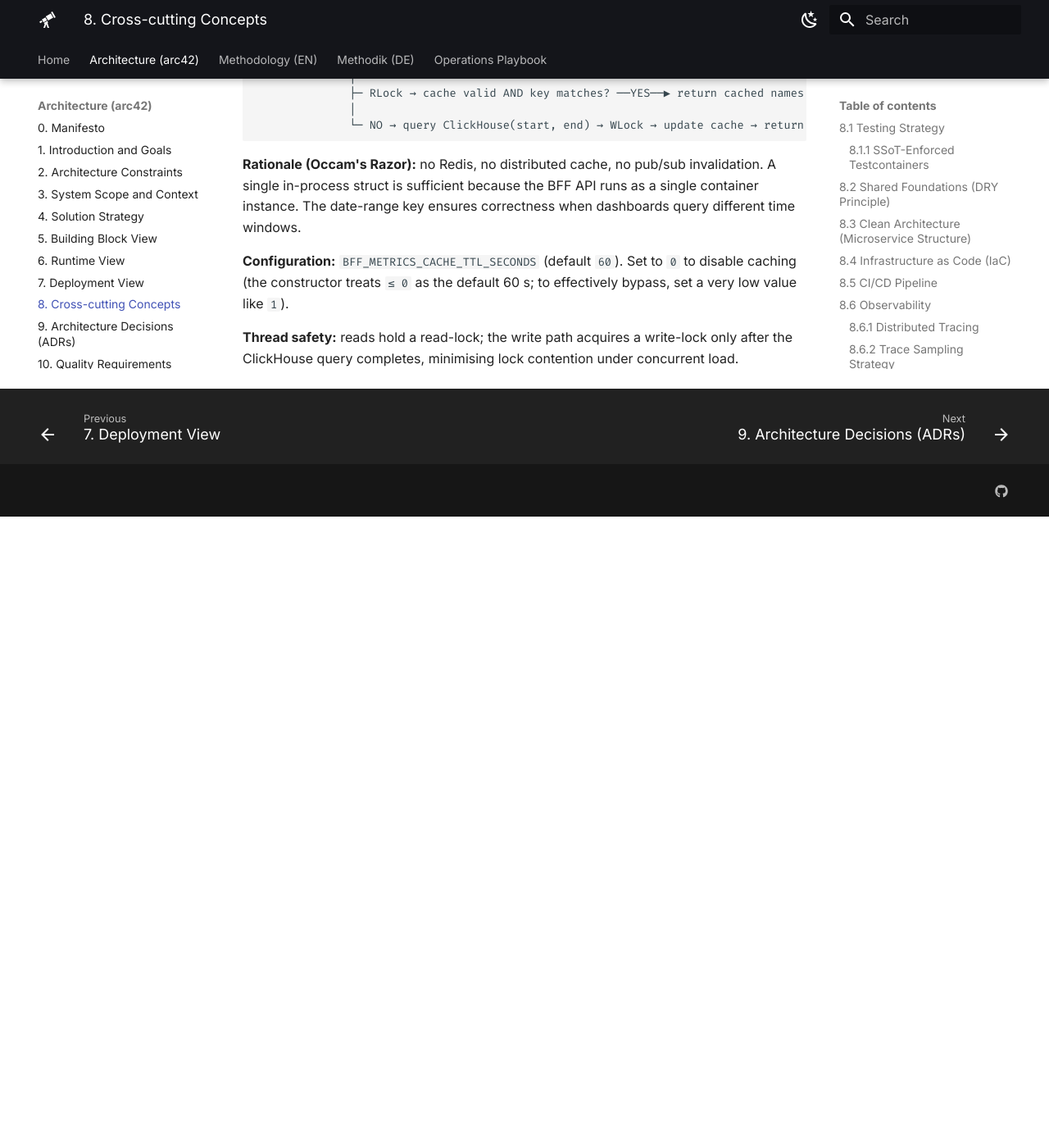
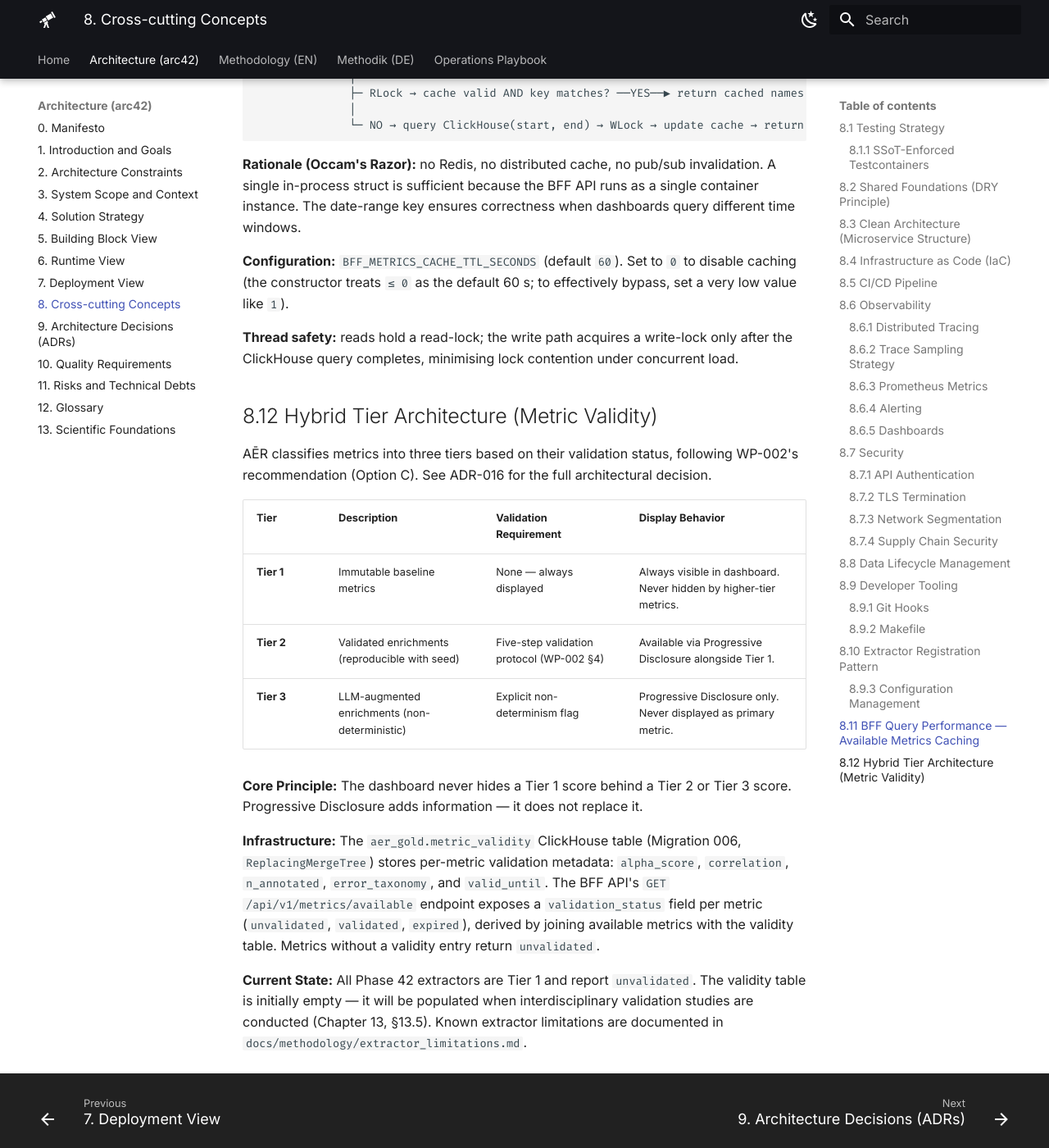
Before and after one commit to frogfromlake/aer, an MkDocs documentation site: the page built from docs/arc42/08_concepts.md, in a window 1280 px wide and 1400 px high, scrolled down 12543 px. Shown: the whole window at 82% size. Built offline with MkDocs 1.6.1 and Material for MkDocs 9.7.7, drawn with Linux system fonts in a browser that asks for light colours; before the commit the page ends 13173 px from its top, so only the background shows below that.

Commit message:
docs: update Arc42 chapters 8, 12, 13 for metric validity infrastructure (Phase 63)

```diff
--- a/docs/arc42/08_concepts.md
+++ b/docs/arc42/08_concepts.md
@@ -290,3 +290,19 @@ Request → GetAvailableMetrics(start, end)
 **Configuration:** `BFF_METRICS_CACHE_TTL_SECONDS` (default `60`). Set to `0` to disable caching (the constructor treats `≤ 0` as the default 60 s; to effectively bypass, set a very low value like `1`).
 
 **Thread safety:** reads hold a read-lock; the write path acquires a write-lock only after the ClickHouse query completes, minimising lock contention under concurrent load.
+
+## 8.12 Hybrid Tier Architecture (Metric Validity)
+
+AĒR classifies metrics into three tiers based on their validation status, following WP-002's recommendation (Option C). See ADR-016 for the full architectural decision.
+
+| Tier | Description | Validation Requirement | Display Behavior |
+| :--- | :--- | :--- | :--- |
+| **Tier 1** | Immutable baseline metrics | None — always displayed | Always visible in dashboard. Never hidden by higher-tier metrics. |
+| **Tier 2** | Validated enrichments (reproducible with seed) | Five-step validation protocol (WP-002 §4) | Available via Progressive Disclosure alongside Tier 1. |
+| **Tier 3** | LLM-augmented enrichments (non-deterministic) | Explicit non-determinism flag | Progressive Disclosure only. Never displayed as primary metric. |
+
+**Core Principle:** The dashboard never hides a Tier 1 score behind a Tier 2 or Tier 3 score. Progressive Disclosure adds information — it does not replace it.
+
+**Infrastructure:** The `aer_gold.metric_validity` ClickHouse table (Migration 006, `ReplacingMergeTree`) stores per-metric validation metadata: `alpha_score`, `correlation`, `n_annotated`, `error_taxonomy`, and `valid_until`. The BFF API's `GET /api/v1/metrics/available` endpoint exposes a `validation_status` field per metric (`unvalidated`, `validated`, `expired`), derived by joining available metrics with the validity table. Metrics without a validity entry return `unvalidated`.
+
+**Current State:** All Phase 42 extractors are Tier 1 and report `unvalidated`. The validity table is initially empty — it will be populated when interdisciplinary validation studies are conducted (Chapter 13, §13.5). Known extractor limitations are documented in `docs/methodology/extractor_limitations.md`.
```
Also changed, not shown: docs/arc42/12_glossary.md (+3 -0 lines), docs/arc42/13_scientific_foundations.md (+2 -0 lines).
